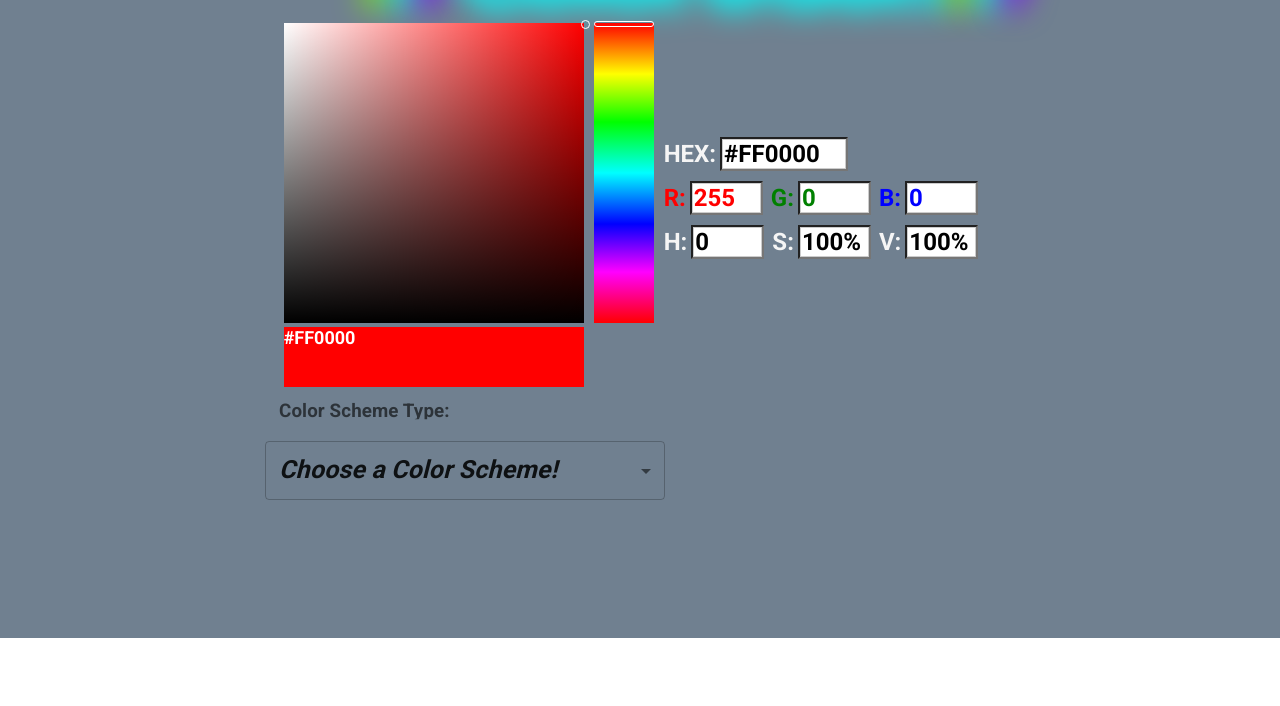
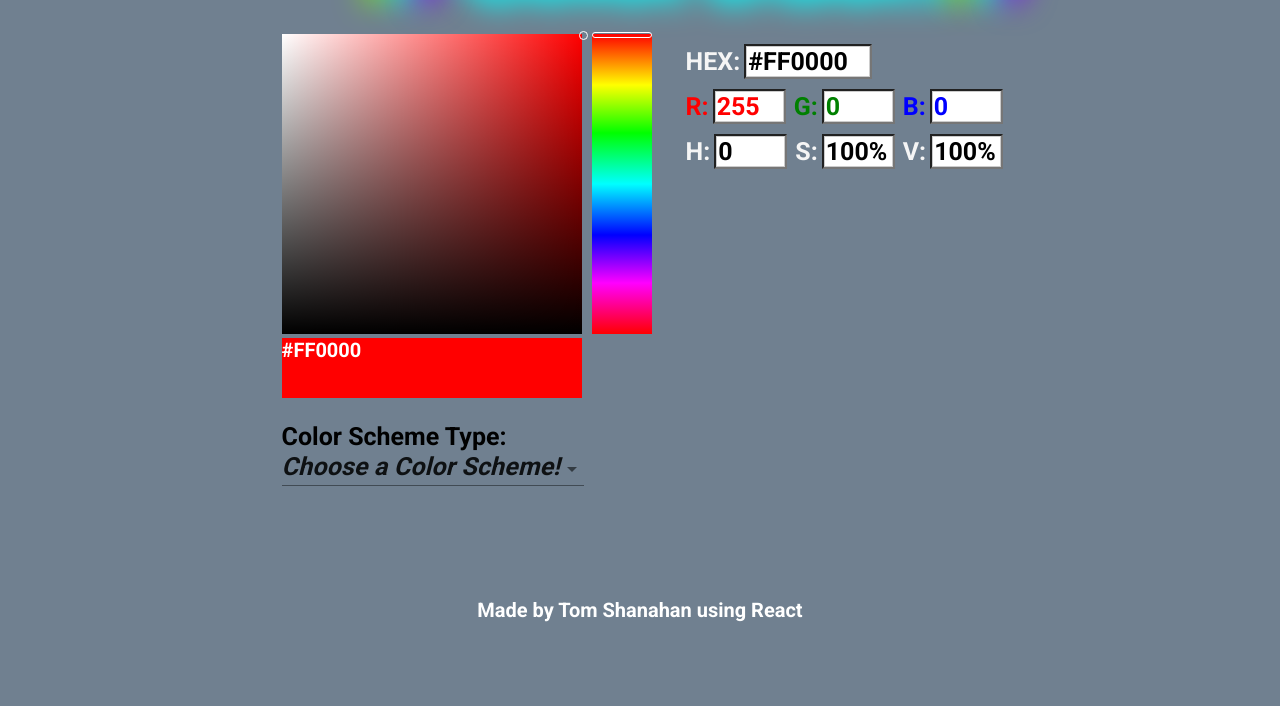
Before and after one commit to tom-shanahan/Color-Picker-Basic, a React app: page / in a window 1280 px wide. Shown: the part 162-868 px from the top of the page. Before the commit the page ends 800 px from the top, so only its background shows below. Built offline with nearby package versions, Linux system fonts and the light colour scheme; some packages are replaced by stand-ins of ours.

Commit message:
adding support for various screen sizes

```diff
--- a/src/App.css
+++ b/src/App.css
@@ -1,30 +1,90 @@
 @import url('https://fonts.googleapis.com/css2?family=Roboto&display=swap');
 
+@media only screen and (min-width: 900px) {
+    .input-group {
+        padding: 5px;
+    }
+    .sat-hue-element {
+        margin-left: 3vw;
+    }
+}
+
+@media only screen and (min-width: 1000px) {
+    .sat-hue-element {
+        margin-left: 5vw;
+    }
+}
+
+@media only screen and (min-width: 1080px) {
+    .sat-hue-element {
+        margin-left: 8vw;
+    }
+}
+
+@media only screen and (min-width: 1200px) {
+    .sat-hue-element {
+        margin-left: 12vw;
+    }
+}
+
+.signature{
+    margin-top: 6vh;
+    align-content: center;
+    align-items: center;
+    color: white;
+    display: inline-block;
+    font-family: Roboto, sans-serif;
+    font-weight: 600;
+    font-size: min(20px,3.2vw);
+}
+
 .colorSwatches {
-  width: 150px;
-  height: 60px;
+  width: min(15vw,120px);
+  height: 8vh;
   color: white;
   display: inline-block;
-  font-family: 'Roboto', sans-serif;
+  font-family: Roboto, sans-serif;
   font-weight: 600;
-  font-size: large;
+  font-size: min(20px,3.2vw);
 }
 
 .scheme-selector {
-    font-family: 'Roboto', sans-serif;
+    font-family: Roboto, sans-serif;
     font-weight: 600;
-    font-size: 25px;
-    font-palette: light;
+    font-size: min(25px,4vw);
 }
 
 .color-editor {
-  font-family: 'Roboto', sans-serif;
-  font-weight: 700;
-  font-size: x-large;
-  width: 25px;
-  border-color: red;
-  border-width: 2px;
-  display: inline;
+    width: 25px;
+    border-color: red;
+    border-width: 2px;
+    display: inline;
+}
+
+.color-label {
+    font-family: Roboto, sans-serif;
+    font-weight: 600;
+    font-size: min(25px,4vw);
+    text-align: center;
+    color: whitesmoke;
+    padding-top: 0px;
+    padding-bottom: 0px;
+    text-transform: uppercase;
+}
+
+.color-input {
+    font-family: Roboto, sans-serif;
+    font-weight: 600;
+    font-size: min(25px,4vw);
+    box-shadow: inset 0 0 0 1px #ccc;
+    width:min(65px,max(10vw,30px));
+    margin-right: 8px;
+    margin-left: 4px;
+}
+
+.grid-container {
+    padding-left: 10vw;
+    padding-right: 10vw;
 }
 
 .container {
@@ -55,8 +115,7 @@ html, body {
 /*}*/
 
 .grid-element {
-  padding-top:12px;
-  padding-bottom:12px;
+
 }
 
 
--- a/src/CSS/title.css
+++ b/src/CSS/title.css
@@ -8,8 +8,8 @@
     /*-moz-text-stroke-width: 4px;*/
     -webkit-text-stroke-width: 2px;
     font-family: 'Righteous', cursive;
-    font-size: 100px;
-    margin: 0px 0 15px 0;
+    font-size: min(13vw,100px);
+    margin: .5vw auto 4vh auto;
 }
 
 .vectro:after {
--- a/src/ColorPicker.js
+++ b/src/ColorPicker.js
@@ -10,6 +10,7 @@ import { clone } from 'lodash';
 import Grid from '@material-ui/core/Grid';
 import "./App.css";
 import './CSS/title.css'
+import {Box, Container} from "@material-ui/core";
 
 class ColorPicker extends Component {
     constructor(props) {
@@ -78,87 +79,17 @@ class ColorPicker extends Component {
         const tetrad2 = clone(baseColor).tetrad()[2].toHexString().toUpperCase();
         const tetrad3 = clone(baseColor).tetrad()[3].toHexString().toUpperCase();
 
-        const colorLabel = {
-            textAlign: 'center',
-            color: 'whitesmoke',
-            paddingTop: '3px',
-            paddingBottom: '4px',
-            package: '4px',
-            textTransform: 'capitalize',
-        };
-        const colorInput = {
-            boxShadow: 'inset 0 0 0 1px #ccc',
-            width:'65px',
-            marginRight: '8px',
-            marginLeft: '4px',
-            fontFamily: 'Roboto',
-            fontWeight: 700,
-            fontSize: 'x-large',
-        };
-
-        const redInput = {
-            colorInput:{
-                ...colorInput,
-                color:'red',
-            },
-            colorLabel:{
-                ...colorLabel,
-                color:'red',
-                textTransform: 'upperCase',
-            }
-        }
-        const GreenInput = {
-            colorInput:{
-                ...colorInput,
-                color:'green',
-            },
-            colorLabel:{
-                ...colorLabel,
-                color:'green',
-                textTransform: 'upperCase',
-            }
-        }
-        const BlueInput = {
-            colorInput:{
-                ...colorInput,
-                color:'blue',
-                textTransform: 'upperCase',
-            },
-            colorLabel:{
-                ...colorLabel,
-                color:'blue',
-                textTransform: 'upperCase',
-            }
-        }
-        const hexInput = {
-            colorInput:{
-                ...colorInput,
-                textTransform: 'upperCase',
-                width:'120px',
-            },
-            colorLabel:{
-                ...colorLabel,
-                textTransform: 'upperCase',
-            }
-        }
-        const HSVInput = {
-            colorInput:{
-                ...colorInput,
-                textTransform: 'upperCase',
-            },
-            colorLabel:{
-                ...colorLabel,
-                textTransform: 'upperCase',
-            }
-        }
-
         const shadowX = ((tinycolor(this.state.curColor).toHsv().s - .5)*100).toString()+'px';
         const shadowY = ((tinycolor(this.state.curColor).toHsv().v - .5)*100).toString()+'px';
 
+        const SatSpecWd = Math.min((document.documentElement.clientWidth*.4),300)
+        const SatSpecHt = Math.min((document.documentElement.clientHeight*.4),300)
+
+        const HexWd = Math.min((document.documentElement.clientWidth*.18),120)
+
         return (
-            <html>
-                <body style={{ 'background':'slategrey' }}>
-                    <Grid container >
+            <Box style={{ 'background':'slategrey', minHeight: '100vh',minWidth: '100vw',paddingBottom:'10vh' }}>
+                <Grid container spacing={3} className='grid-container'>
                     <Grid item xs={12} className='grid-element'>
                         <div className='container' style={{ paddingTop:'5px', marginTop:'5px' }}>
                             <h1 className="vectro" >
@@ -174,83 +105,82 @@ class ColorPicker extends Component {
                             </h1>
                         </div>
                     </Grid>
-                        <Grid item xs={12} className='grid-element'>
-                            <div className='container'>
-                                <div style={{ display:'flex', marginLeft:'flex'}} >
-                                    <div style={{ width:'300px' }}>
-                                        <SaturationSpectrum value={ tinycolor(this.state.curColor).toHsv() } onChange={ this.handleChange } />
-                                        <div className="colorSwatches" style={{ background: tinycolor(this.state.curColor).toHexString(), width:'300px' }}>
+
+                    <Grid item className='grid-element'>
+                        <div className='sat-hue-element'>
+                            <div>
+                                <SaturationSpectrum value={ tinycolor(this.state.curColor).toHsv() } height = {SatSpecWd} width={SatSpecWd} onChange={ this.handleChange } />
+                                <HueSpectrum value={tinycolor(this.state.curColor).toHsv()} onChange={this.handleChange} height={SatSpecWd} width={SatSpecWd/5} />
+                            </div>
+                            <div>
+                                <div className="colorSwatches" style={{ background: tinycolor(this.state.curColor).toHexString(), width:SatSpecWd, height:SatSpecWd/5 }}>
                                     { tinycolor(this.state.curColor).toHexString().toUpperCase() }
                                 </div>
                             </div>
-                                    <div style={{ }}>
-                                        <HueSpectrum value={ tinycolor(this.state.curColor).toHsv() } onChange={ this.handleChange } />
                         </div>
+                    </Grid>
+                    <Grid item className='grid-element'>
                         <div style={{ display:'flex', padding:'5px', marginTop:'auto', marginBottom:'auto', paddingBottom:'20px' }}>
                             <div>
-                                            <div style={{padding: '5px'}}>
+                                <div className='input-group'>
                                     <ColorEditor
                                         colorFormat="hex"
                                         value={ tinycolor(this.state.curColor).toHexString() }
                                         onChange={ this.handleChange }
-                                                    style={{ colorInput: hexInput.colorInput, colorLabel: hexInput.colorLabel }}
+                                        style={{ width:HexWd }}
                                     />
                                 </div>
-                                            <div style={{padding: '5px'}}>
+                                <div className='input-group'>
                                     <ColorEditor
                                         colorFormat="r"
                                         value={ tinycolor(this.state.curColor).toRgb().r }
                                         onChange={ this.handleChange }
-                                                    style={{ colorInput: redInput.colorInput, colorLabel: redInput.colorLabel }}
+                                        style={{ color:'red' }}
                                     />
                                     <ColorEditor
                                         colorFormat="g"
                                         value={ tinycolor(this.state.curColor).toRgb().g }
                                         onChange={ this.handleChange }
-                                                    style={{ colorInput: GreenInput.colorInput, colorLabel: GreenInput.colorLabel }}
+                                        style={{ color:'green' }}
                                     />
                                     <ColorEditor
                                         colorFormat="b"
                                         value={ tinycolor(this.state.curColor).toRgb().b }
                                         onChange={ this.handleChange }
-                                                    style={{ colorInput: BlueInput.colorInput, colorLabel: BlueInput.colorLabel }}
+                                        style={{ color:'blue' }}
                                     />
                                 </div>
-                                            <div style={{padding: '5px'}}>
+                                <div className='input-group'>
                                     <ColorEditor
                                         colorFormat="h"
                                         value={ Math.round(tinycolor(this.state.curColor).toHsv().h) }
                                         onChange={ this.handleChange }
-                                                    style={{ colorInput: HSVInput.colorInput, colorLabel: HSVInput.colorLabel }}
                                     />
                                     <ColorEditor
                                         colorFormat="s"
                                         value={ Math.round(tinycolor(this.state.curColor).toHsv().s*100)+"%" }
                                         onChange={ this.handleChange }
-                                                    style={{ colorInput: HSVInput.colorInput, colorLabel: HSVInput.colorLabel }}
                                     />
                                     <ColorEditor
                                         colorFormat="v"
                                         value={ Math.round(tinycolor(this.state.curColor).toHsv().v*100)+"%" }
                                         onChange={ this.handleChange }
-                                                    style={{ colorInput: HSVInput.colorInput, colorLabel: HSVInput.colorLabel }}
                                     />
                                 </div>
                             </div>
                         </div>
-                                </div>
-                            </div>
                     </Grid>
+
                     <Grid item xs={12} className='grid-element'>
-                            <div className='container'>
-                                <div style={{ display:'flex', margin:'auto', width:'750px' }}>
+                        <div className='sat-hue-element' style={{ display:'flex' }}>
                             <RelatedColors color={ this.state.curColor } />
-                                </div>
                         </div>
                     </Grid>
                 </Grid>
-                </body>
-            </html>
+                <div className='signature container'>
+                    <div>Made by Tom Shanahan using React</div>
+                </div>
+            </Box>
         );
     }
 }
--- a/src/Components/ColorEditor.js
+++ b/src/Components/ColorEditor.js
@@ -69,14 +69,14 @@ class ColorEditor extends Component {
     }
 
     render() {
-
         return (
             <div className='color-editor'>
-                <label style={ this.props.style.colorLabel  }>
+                <label className='color-label' style={ this.props.style  }>
                     { this.props.colorFormat }:
                 </label>
                 <input
-                    style={ this.props.style.colorInput }
+                    className='color-input'
+                    style={ this.props.style }
                     ref={ input => this.input = input }
                     value={ this.state.value }
                     onKeyDown={ this.handleKeyDown }
--- a/src/Components/HueSpectrum.js
+++ b/src/Components/HueSpectrum.js
@@ -22,7 +22,6 @@ class HueSpectrum extends Component {
         value: PropTypes.any,
         height: PropTypes.number,
         width: PropTypes.number,
-        pointerSize: PropTypes.array,
     }
 
     static defaultProps = {
@@ -30,7 +29,6 @@ class HueSpectrum extends Component {
         value: null,
         height: 300,
         width: 60,
-        pointerSize: [4,58],
     }
 
     componentWillUnmount() {
@@ -85,14 +83,14 @@ class HueSpectrum extends Component {
     }
 
     getPointerPosition() {
-        const { height, pointerSize } = this.props;
+        const { height } = this.props;
         const position = Math.round(this.hsv.h * height / 360);
-        const diff = Math.round(pointerSize[0] / 2);
+        const diff = Math.round(2);
         return position - diff;
     }
 
     render() {
-        const { value, pointerSize, height, width } = this.props;
+        const { value, height, width } = this.props;
         const { hue } = this.state;
         this.hsv = tinycolor(value).toHsv();
         // Prevents pointer from returning to top after max hue
@@ -105,8 +103,8 @@ class HueSpectrum extends Component {
         };
 
         const pointerStyle = {
-            height: pointerSize[0],
-            width: pointerSize[1],
+            height: 4,
+            width: this.props.width-2,
             top: this.getPointerPosition(),
             display: 'block',
         };
--- a/src/Components/RelatedColors.js
+++ b/src/Components/RelatedColors.js
@@ -107,11 +107,9 @@ class RelatedColors extends Component {
             <ThemeProvider theme={theme}>
                 <div>
                     <div>
-                    <FormControl style={{ width: '400px'}}>
-                        <InputLabel shrink className='scheme-selector'>
-                            <div className='scheme-selector' style={{fontSize:'25px'}}>Color Scheme Type:</div>
-                        </InputLabel>
-                        <div style={{marginBottom:'30px'}}/>
+                        <FormControl>
+                            <div className='scheme-selector'>Color Scheme Type:</div>
+                            {/*<div style={{marginBottom:'30px'}}/>*/}
                             <Select
                                 // labelId="demo-simple-select-placeholder-label-label"
                                 // id="demo-simple-select-placeholder-label"
@@ -131,7 +129,7 @@ class RelatedColors extends Component {
                         </FormControl>
                     </div>
 
-                <div>
+                    <div style={{height: '8vh'}}>
                         {/*<h4>{ displayType }</h4>*/}
                         {(color0 !== null) &&
                         <div className="colorSwatches" style={{ background: color0 }}>
```
Also changed, not shown: 1 other file. Lines whose indentation alone changed are shown as unchanged.
